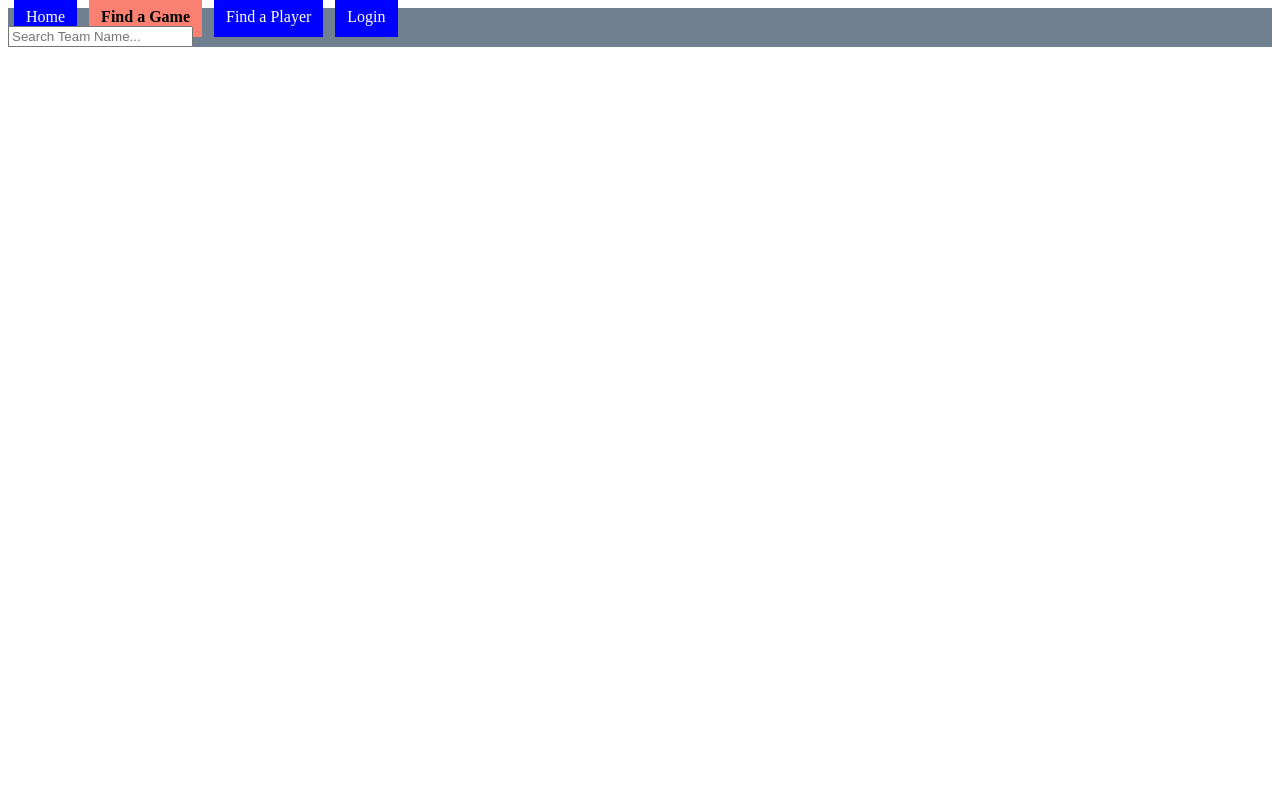
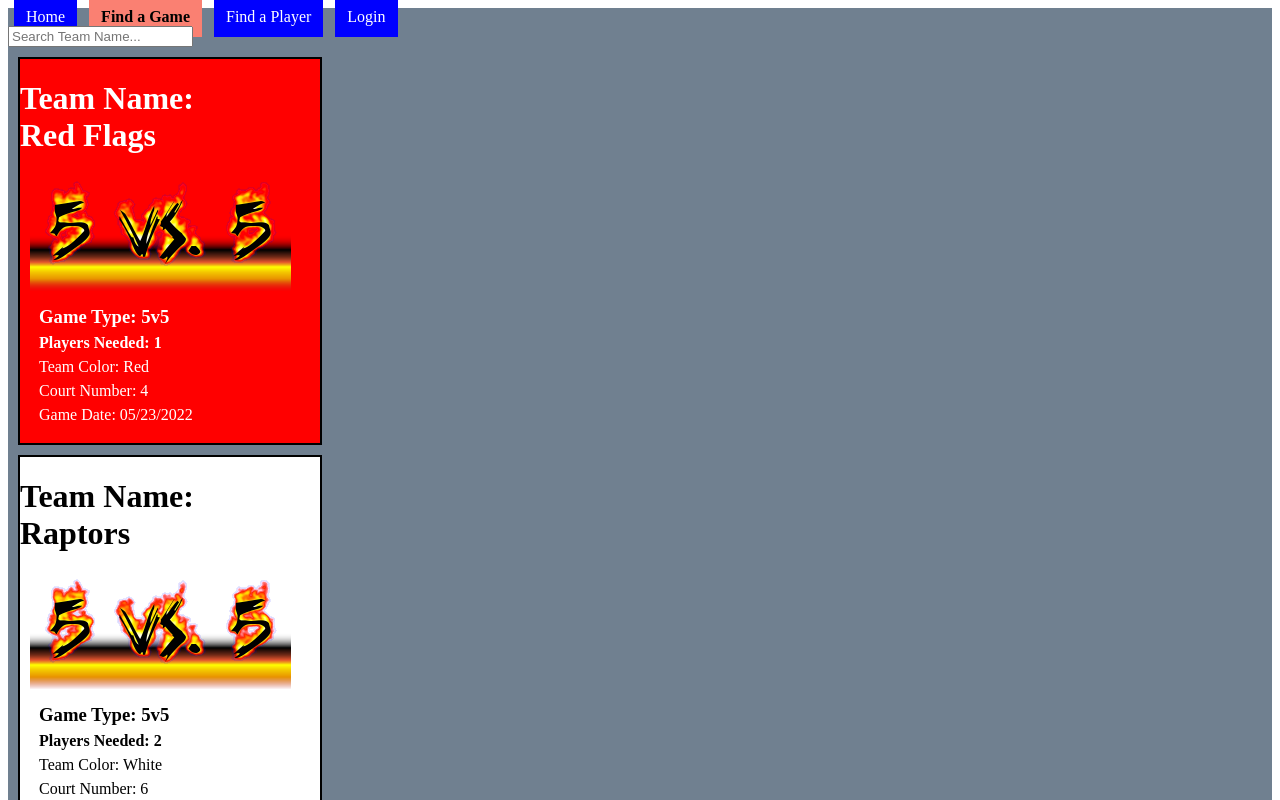
Before and after one commit to bitz820/Put-Me-In-Coach, a React (Create React App) app: page /findGame in a window 1280 px wide. Shown: the top 800 px of the page. Built offline with nearby package versions, Linux system fonts and the light colour scheme; data requests are answered from the project's data file.

Commit message:
successfully filtered find a game component with teams missing players only.

```diff
--- a/src/App.js
+++ b/src/App.js
@@ -11,6 +11,7 @@ import Login from './Login'
 
 function App() {
     const [allTeams, setAllTeams] = useState([])
+    // const [filterTeams, setFilterTeams] = useState(allTeams)
 
     useEffect(() => {
         fetch("http://localhost:3000/teams")
@@ -35,6 +36,11 @@ function App() {
             })
     }
 
+    const incompleteTeams = allTeams.filter(team =>  team.playersNeeded > 0)
+
+    console.log(incompleteTeams)
+
+
     return (
         <div className='app-style'>
             <NavBar />
@@ -43,7 +49,7 @@ function App() {
                     <Home data={allTeams} />
                 </Route>
                 <Route exact path="/findGame">
-                    <FindGame />
+                    <FindGame incompleteTeams={incompleteTeams}/>
                 </Route>
                 <Route exact path="/findPlayer">
                     <FindPlayer findAPlayer={findAPlayer} />
--- a/src/FindGame.js
+++ b/src/FindGame.js
@@ -1,10 +1,18 @@
 import React from 'react';
 import SearchBar from "./SearchBar";
+import GameCard from './GameCard';
+import "./GameCard.css"
 
-function FindGame() {
+function FindGame({ incompleteTeams }) {
+
+  const renderTeamsNeedingPlayers = incompleteTeams.map(item => <GameCard key={item.id} data={item} />)
+
   return (
     <div className="FindGame">
       <SearchBar placeholder="Search Team Name..." />
+      <div className='search-results'>
+        {renderTeamsNeedingPlayers}
+      </div>
     </div>
 
   )
--- a/src/GameCard.js
+++ b/src/GameCard.js
@@ -35,6 +35,10 @@ function GameCard({ data }) {
                 <p>Court Number: {court}</p>
                 <p>Game Date: {date}</p>
             </div>
+
+            {/* Conditional for a button */}
+
+
         </div>
     )
 }
--- a/src/SearchBar.js
+++ b/src/SearchBar.js
@@ -1,10 +1,20 @@
-import React from "react";
+import React, {useState} from "react";
 
-function SearchBar({placeholder,data}) {
+function SearchBar({placeholder}) {
+
+    const [searchedTeam, setSearchedTeam] = useState([])
+
+    const handleChange = (e) => {
+        setSearchedTeam(e.target.value)
+        console.log(searchedTeam)
+        //
+    }
+
+
     return (
         <div className="search">
             <div className="searchInputs">
-            <input type="text" placeholder={placeholder}/>
+            <input onChange={(e) => searchedTeam(e.target.value)} type="text" placeholder={placeholder}/>
             <div className="searchIcon"> </div>
             </div>
             <div className="dataResult"></div>
```
